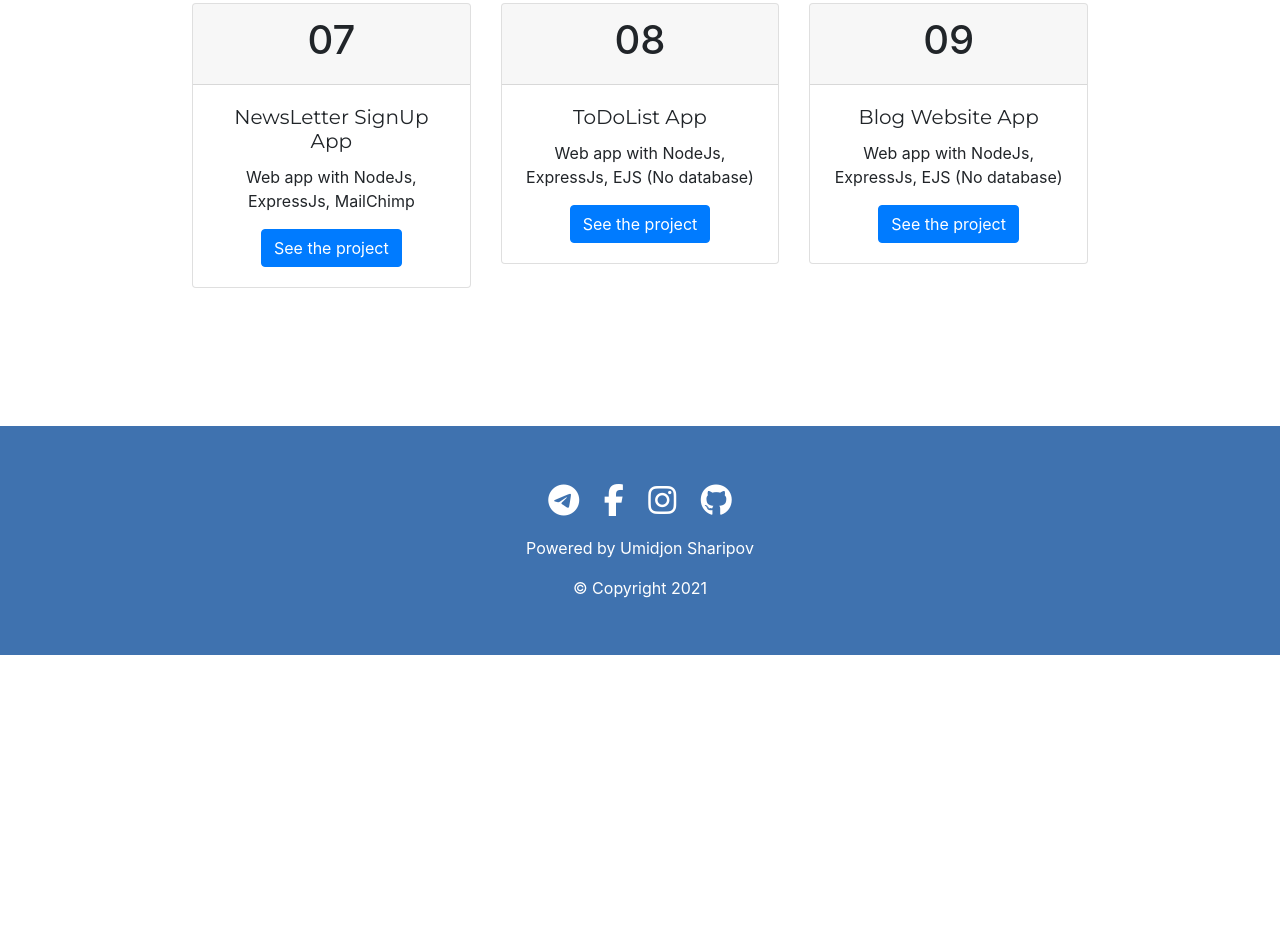
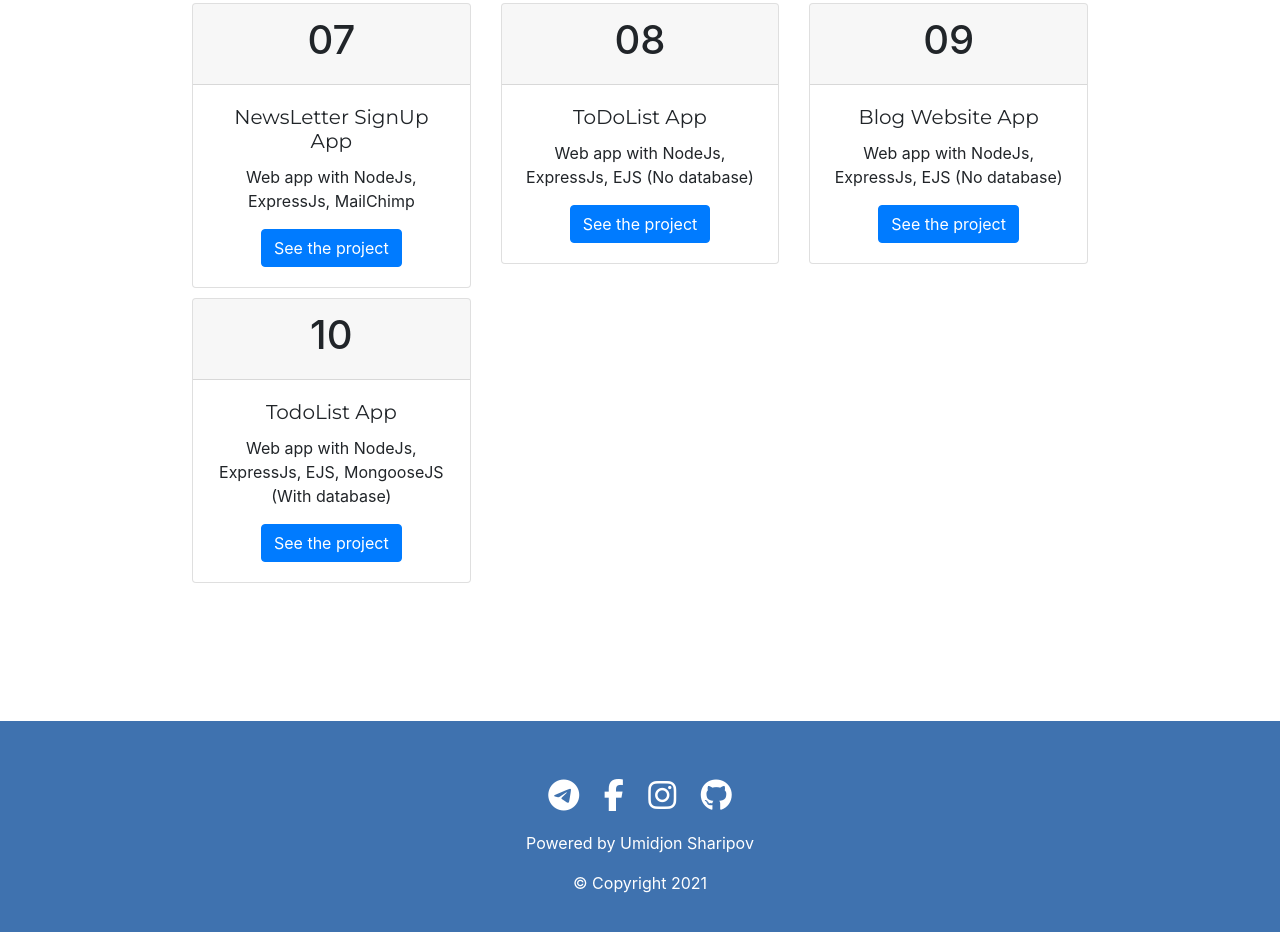
Before and after one commit to MrSharipov/mrhappyUZ, a plain HTML site: page index.html in a window 1280 px wide. Shown: the part 1933-2865 px from the top of the page. Before the commit the page ends 2588 px from the top, so only its background shows below. Drawn offline with nearby package versions, Linux system fonts and the light colour scheme.

Commit message:
added to portfolio

```diff
--- a/index.html
+++ b/index.html
@@ -209,6 +209,18 @@
       </div>
     </div>
   </div>
+  <div class="portfolio-item col-lg-4 col-md-6">
+   <div class="card">
+     <div class="card-header">
+   <h1>10</h1>
+   </div>
+     <div class="card-body">
+       <h5 class="card-title">TodoList App</h5>
+       <p class="card-text">Web app with NodeJs, ExpressJs, EJS, MongooseJS (With database)</p>
+       <a href="https://aqueous-hamlet-56541.herokuapp.com/" target="blank" class="btn btn-primary">See the project</a>
+     </div>
+   </div>
+ </div>
 </div>
   </div>
 
```
